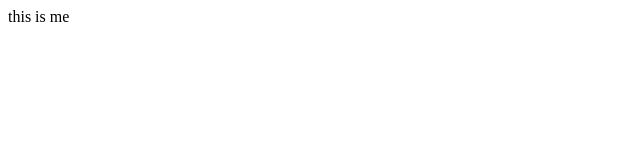
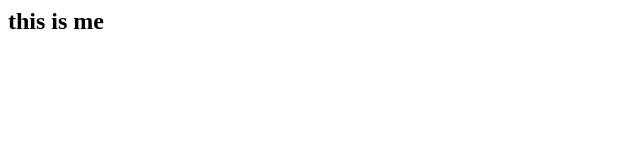
Before and after one commit to SophiaRay/resume, a plain HTML site: page index.html in a window 1280 px wide. Shown: the whole page, without its empty margins (0-640 px from the left). Drawn offline with Linux system fonts and the light colour scheme.

Commit message:
Update index.html

```diff
--- a/index.html
+++ b/index.html
@@ -1,7 +1,7 @@
 <html>
   <body>
     <div>
-      this is me
+      <h2>this is me</h2>
     </div>
   </body>
 </html>
```
